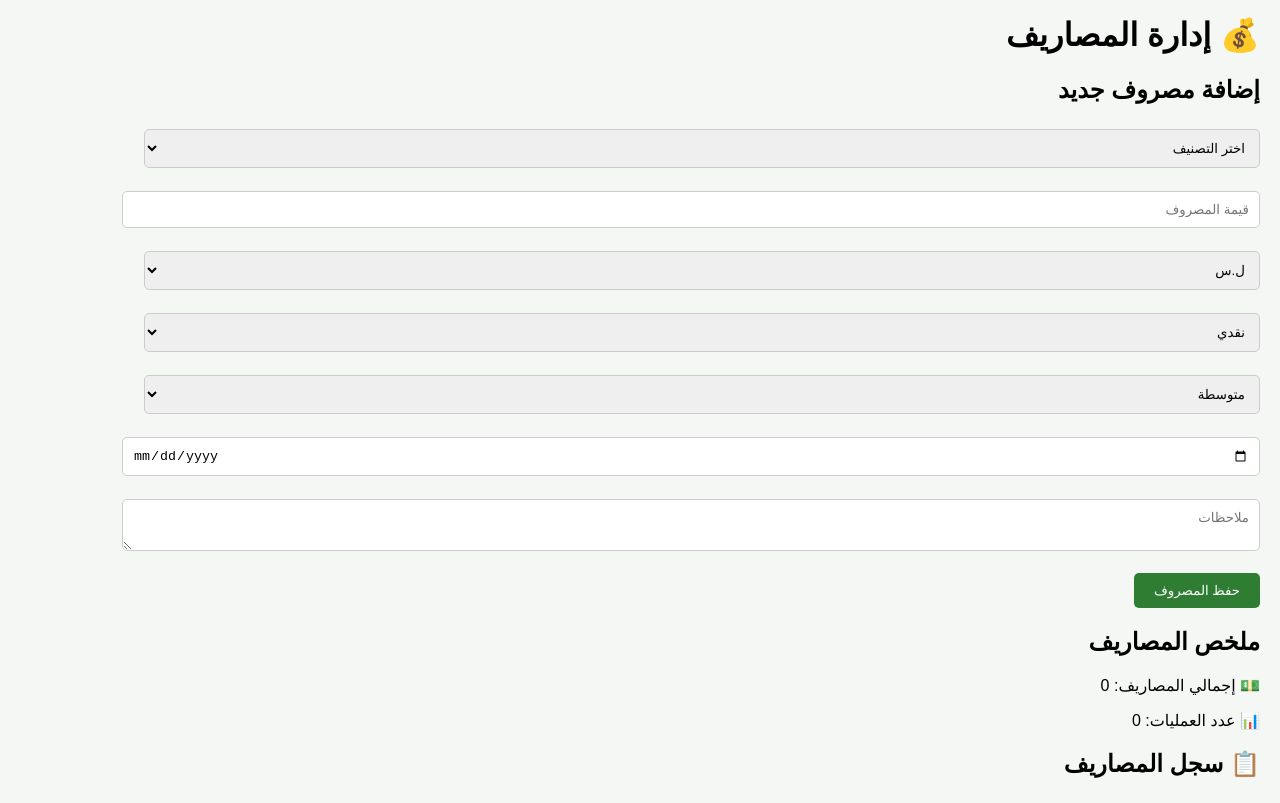
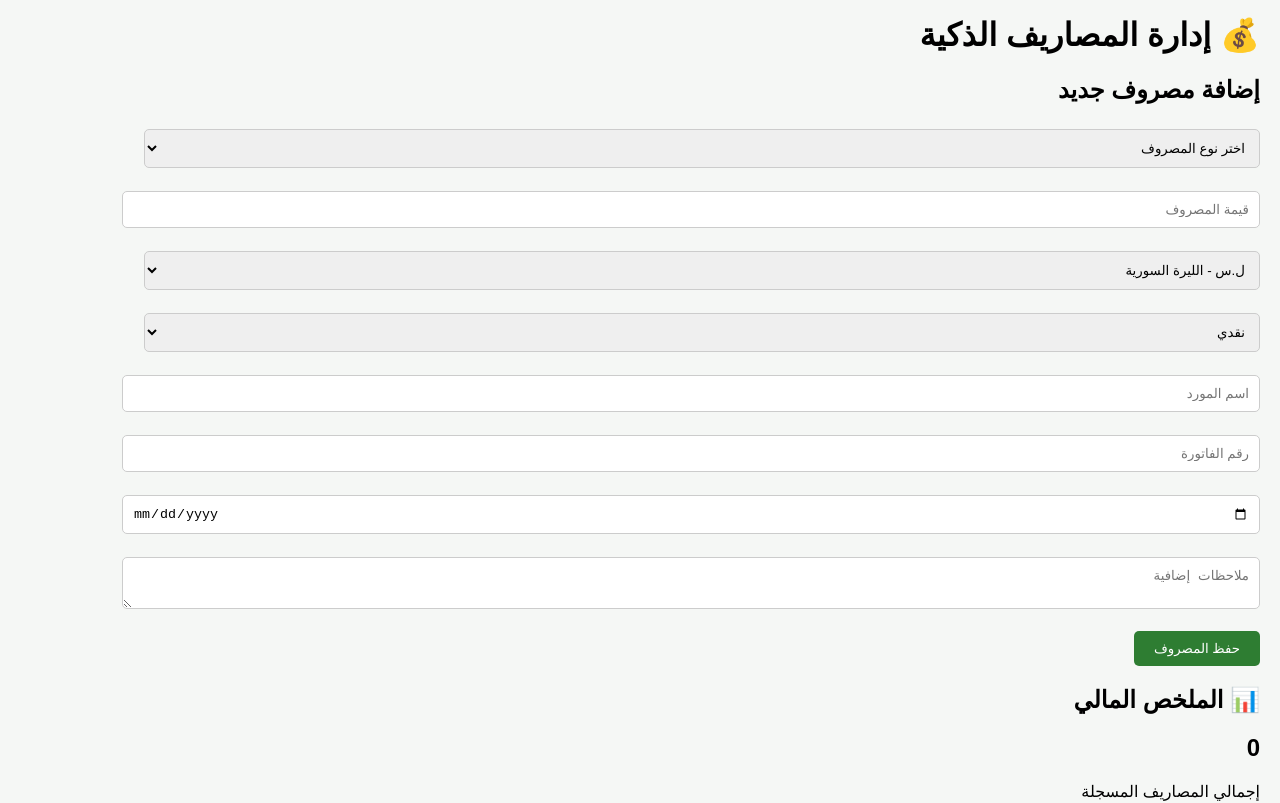
Before and after one commit to hasan776643tt-ops/LAVENDER, a React (Vite) app: page /expenses in a window 1280 px wide. Shown: the part 840-1643 px from the top of the page. Built offline with nearby package versions, Linux system fonts and the light colour scheme.

Commit message:
Update Expenses.jsx

```diff
--- a/src/pages/Expenses.jsx
+++ b/src/pages/Expenses.jsx
@@ -11,27 +11,41 @@ export default function Expenses() {
     setExpenses,
   } = useContext(FarmContext);
 
-  const [category, setCategory] = useState("");
-  const [amount, setAmount] = useState("");
-  const [currency, setCurrency] = useState("ل.س");
+  const [type, setType] =
+    useState("");
+
+  const [amount, setAmount] =
+    useState("");
+
+  const [currency, setCurrency] =
+    useState("ل.س - الليرة السورية");
+
   const [paymentMethod, setPaymentMethod] =
     useState("نقدي");
 
-  const [priority, setPriority] =
-    useState("متوسطة");
+  const [supplier, setSupplier] =
+    useState("");
 
-  const [date, setDate] = useState("");
-  const [notes, setNotes] = useState("");
+  const [invoice, setInvoice] =
+    useState("");
+
+  const [date, setDate] =
+    useState("");
+
+  const [notes, setNotes] =
+    useState("");
 
   const addExpense = () => {
 
-    if (!category || !amount) return;
+    if (!type || !amount) {
+      return;
+    }
 
     const newExpense = {
 
       id: Date.now(),
 
-      category,
+      type,
 
       amount: Number(amount),
 
@@ -39,14 +53,16 @@ export default function Expenses() {
 
       paymentMethod,
 
-      priority,
+      supplier,
+
+      invoice,
 
       date,
 
       notes,
 
       createdAt:
-        new Date().toLocaleString("ar-SY"),
+        new Date().toLocaleString("ar"),
 
     };
 
@@ -55,13 +71,13 @@ export default function Expenses() {
       newExpense,
     ]);
 
-    setCategory("");
+    setType("");
     setAmount("");
-    setCurrency("ل.س");
-    setPaymentMethod("نقدي");
-    setPriority("متوسطة");
+    setSupplier("");
+    setInvoice("");
     setDate("");
     setNotes("");
+
   };
 
   const deleteExpense = (id) => {
@@ -74,10 +90,10 @@ export default function Expenses() {
 
   };
 
-  const totalExpenses =
+  const total =
     expenses.reduce(
       (sum, item) =>
-        sum + Number(item.amount),
+        sum + item.amount,
       0
     );
 
@@ -86,22 +102,22 @@ export default function Expenses() {
     <div>
 
       <h1>
-        💰 إدارة المصاريف
+        💰 إدارة المصاريف الذكية
       </h1>
 
       <Card title="إضافة مصروف جديد">
 
         <select
-          value={category}
+          value={type}
           onChange={(e) =>
-            setCategory(
+            setType(
               e.target.value
             )
           }
         >
 
           <option value="">
-            اختر التصنيف
+            اختر نوع المصروف
           </option>
 
           <option>
@@ -109,7 +125,11 @@ export default function Expenses() {
           </option>
 
           <option>
-            مبيد
+            مبيدات
+          </option>
+
+          <option>
+            ري
           </option>
 
           <option>
@@ -117,19 +137,19 @@ export default function Expenses() {
           </option>
 
           <option>
-            ري
-          </option>
-
-          <option>
             أجور عمال
           </option>
 
           <option>
-            معدات
+            صيانة
           </option>
 
           <option>
-            نقل
+            معدات زراعية
+          </option>
+
+          <option>
+            نقل وشحن
           </option>
 
           <option>
@@ -163,15 +183,83 @@ export default function Expenses() {
         >
 
           <option>
-            ل.س
+            ل.س - الليرة السورية
           </option>
 
           <option>
-            $
+            $ - الدولار الأمريكي
           </option>
 
           <option>
-            ₺
+            € - اليورو
+          </option>
+
+          <option>
+            ₺ - الليرة التركية
+          </option>
+
+          <option>
+            ر.س - الريال السعودي
+          </option>
+
+          <option>
+            د.إ - الدرهم الإماراتي
+          </option>
+
+          <option>
+            ر.ق - الريال القطري
+          </option>
+
+          <option>
+            د.ك - الدينار الكويتي
+          </option>
+
+          <option>
+            د.ب - الدينار البحريني
+          </option>
+
+          <option>
+            ر.ع - الريال العماني
+          </option>
+
+          <option>
+            د.أ - الدينار الأردني
+          </option>
+
+          <option>
+            ل.ل - الليرة اللبنانية
+          </option>
+
+          <option>
+            د.ع - الدينار العراقي
+          </option>
+
+          <option>
+            ج.م - الجنيه المصري
+          </option>
+
+          <option>
+            د.ل - الدينار الليبي
+          </option>
+
+          <option>
+            د.ت - الدينار التونسي
+          </option>
+
+          <option>
+            د.ج - الدينار الجزائري
+          </option>
+
+          <option>
+            د.م - الدرهم المغربي
+          </option>
+
+          <option>
+            م.أ - الأوقية الموريتانية
+          </option>
+
+          <option>
+            ر.ي - الريال اليمني
           </option>
 
         </select>
@@ -199,32 +287,37 @@ export default function Expenses() {
             بطاقة مصرفية
           </option>
 
+          <option>
+            محفظة إلكترونية
+          </option>
+
         </select>
 
         <br /><br />
 
-        <select
-          value={priority}
+        <input
+          type="text"
+          placeholder="اسم المورد"
+          value={supplier}
           onChange={(e) =>
-            setPriority(
+            setSupplier(
               e.target.value
             )
           }
-        >
+        />
 
-          <option>
-            منخفضة
-          </option>
+        <br /><br />
 
-          <option>
-            متوسطة
-          </option>
-
-          <option>
-            عالية
-          </option>
-
-        </select>
+        <input
+          type="text"
+          placeholder="رقم الفاتورة"
+          value={invoice}
+          onChange={(e) =>
+            setInvoice(
+              e.target.value
+            )
+          }
+        />
 
         <br /><br />
 
@@ -241,7 +334,7 @@ export default function Expenses() {
         <br /><br />
 
         <textarea
-          placeholder="ملاحظات"
+          placeholder="ملاحظات إضافية"
           value={notes}
           onChange={(e) =>
             setNotes(
@@ -260,16 +353,18 @@ export default function Expenses() {
 
       </Card>
 
-      <Card title="ملخص المصاريف">
+      <Card title="📊 الملخص المالي">
+
+        <h2>
+          {total}
+        </h2>
 
         <p>
-          💵 إجمالي المصاريف:
-          {" "}
-          {totalExpenses}
+          إجمالي المصاريف المسجلة
         </p>
 
         <p>
-          📊 عدد العمليات:
+          عدد العمليات:
           {" "}
           {expenses.length}
         </p>
@@ -277,34 +372,44 @@ export default function Expenses() {
       </Card>
 
       <h2>
-        📋 سجل المصاريف
+        📑 سجل المصاريف
       </h2>
 
       {expenses.map((item) => (
 
         <Card
           key={item.id}
-          title={item.category}
+          title={item.type}
         >
 
           <p>
             💵 القيمة:
             {" "}
             {item.amount}
+          </p>
+
+          <p>
+            💱 العملة:
             {" "}
             {item.currency}
           </p>
 
           <p>
-            💳 الدفع:
+            🏦 طريقة الدفع:
             {" "}
             {item.paymentMethod}
           </p>
 
           <p>
-            🔥 الأولوية:
+            🏢 المورد:
             {" "}
-            {item.priority}
+            {item.supplier}
+          </p>
+
+          <p>
+            🧾 رقم الفاتورة:
+            {" "}
+            {item.invoice}
           </p>
 
           <p>
@@ -320,7 +425,7 @@ export default function Expenses() {
           </p>
 
           <p>
-            🕒 الإضافة:
+            🕒 وقت التسجيل:
             {" "}
             {item.createdAt}
           </p>
@@ -332,7 +437,7 @@ export default function Expenses() {
               )
             }
           >
-            حذف المصروف
+            حذف
           </Button>
 
         </Card>
```
